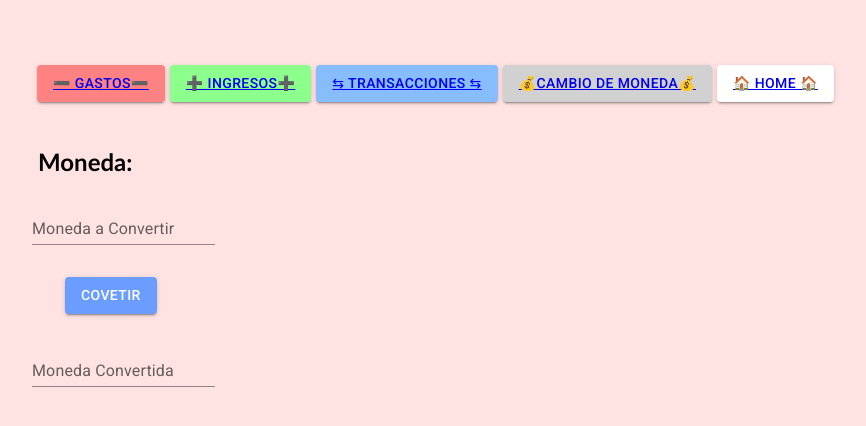
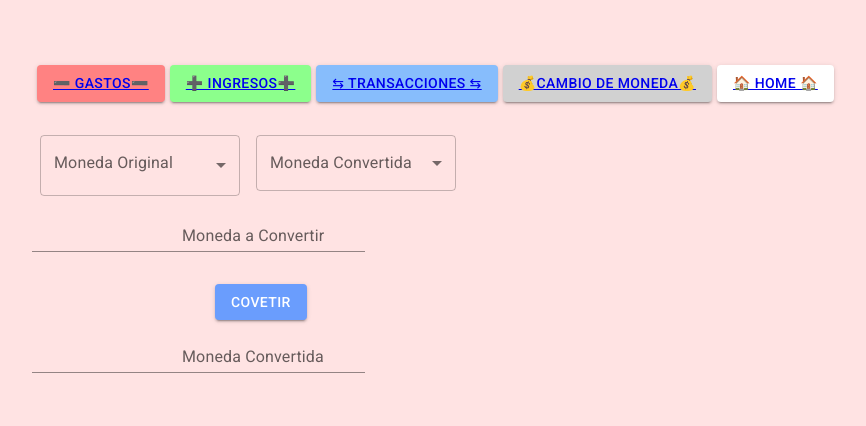
Before and after one commit to CarmenDAM/proyecto_repaso, a React (Create React App) app: page /cambioMoneda in a window 1280 px wide. Shown: the top 426 px of the page, without its empty margins (8-874 px from the left). Built offline with nearby package versions, Linux system fonts and the light colour scheme.

Commit message:
interfaz API

```diff
--- a/src/components/CambioMoneda.jsx
+++ b/src/components/CambioMoneda.jsx
@@ -8,6 +8,12 @@ import axios from 'axios';
 import Button from '@mui/material/Button';
 import TextField from '@mui/material/TextField';
 import Box from '@mui/material/Box';
+
+import InputLabel from '@mui/material/InputLabel';
+import MenuItem from '@mui/material/MenuItem';
+import ListSubheader from '@mui/material/ListSubheader';
+import FormControl from '@mui/material/FormControl';
+import Select from '@mui/material/Select';
 
 //https://open.er-api.com/v6/latest/EUR
 
@@ -39,19 +45,50 @@ export default class CambioMoneda extends React.Component {
 
     return(
 
+      <div>
         <Box component="form" noValidate autoComplete="off">
         <div>
 
-        <h2>Moneda: </h2>
+        <div>
+      <FormControl sx={{ m: 1, minWidth: 200 }}>
+        <InputLabel htmlFor="grouped-native-select">Moneda Original</InputLabel>
+        <Select native defaultValue="" id="moneda1" label="moneda">
+          <option aria-label="None" value="" />
+          <optgroup label="Monedas:">
+            <option value={1}>Option 1</option>
+            <option value={2}>Option 2</option>
+          </optgroup>
+
+        </Select>
+      </FormControl>
+      <FormControl sx={{ m: 1, minWidth: 200 }}>
+        <InputLabel htmlFor="grouped-native-select">Moneda Convertida</InputLabel>
+        <Select native defaultValue="" id="moneda2" label="moneda">
+          <option aria-label="None" value="" />
+          <optgroup label="Monedas:">
+            <option value={1}>Option 1</option>
+            <option value={2}>Option 2</option>
+          </optgroup>
+
+        </Select>
+      </FormControl>
+    </div>
+
+        <div>
             <TextField id="monedaConvertir" label="Moneda a Convertir" variant="standard" inputRef={this.campoMoneda1} />
             <Button id="convertir" variant="contained" type="button">Covetir</Button>
+        </div>
 
         <div>
             <TextField id="monedaConvertida" label="Moneda Convertida" variant="standard" inputRef={this.campoMoneda1} />
             </div>
       </div>
+
+
+
+
     </Box>
-
+  </div>
 
     );
     }
--- a/src/components/EstiloCambioMoneda.css
+++ b/src/components/EstiloCambioMoneda.css
@@ -40,13 +40,33 @@ body {
     margin-top: 80px !important;
   }
 
-  #monedaConvertida{
-    margin-top: px !important;
-    margin-left: 0px !important;
+
+
+  #monedaConvertir-label{
+    margin-left: 150px !important;
+    margin-top: 0px !important;
+
+  }
+
+  #monedaConvertir{
+    margin-left: 150px !important;
+    margin-top: 0px !important;
+
   }
 
   #monedaConvertida-label{
-    margin-left: 0px !important;
-    margin-top: px !important;
+    margin-left: 150px !important;
+    margin-top: -20px !important;
 
   }
+
+  #monedaConvertida{
+    margin-left: 150px !important;
+    margin-top: -20px !important;
+
+  }
+
+  #moneda1{
+    margin-top: 5px;
+
+  }
--- a/src/components/Gastos.jsx
+++ b/src/components/Gastos.jsx
@@ -40,14 +40,13 @@ export default class Gastos extends React.Component {
     this.setState({ listaGastos: listaActual });
     console.log(listaActual);
 
-
-    function limpiar() {
-      document.getElementById("cancelar").value = "";
-  }
-
   }
 
   render() {
+
+    function limpiar() {
+      document.getElementById("cancelar").reset();
+  }
 
     return (
 
@@ -76,7 +75,7 @@ export default class Gastos extends React.Component {
           <ListaDesplegable />
 
           <Button className="guardar" variant="contained" color="success" type="button" onClick={this.lecturaValor.bind(this)}>Guardar</Button>
-          <Button variant="contained" color="error" type="button">Cancelar</Button>
+          <Button variant="contained" color="error" type="button" onClick={this.limpiar}>Cancelar</Button>
           {/*<Button variant="contained" color="error" type="button" onClick={this.limpiar()}>Cancelar</Button>  */}
 
 
```
